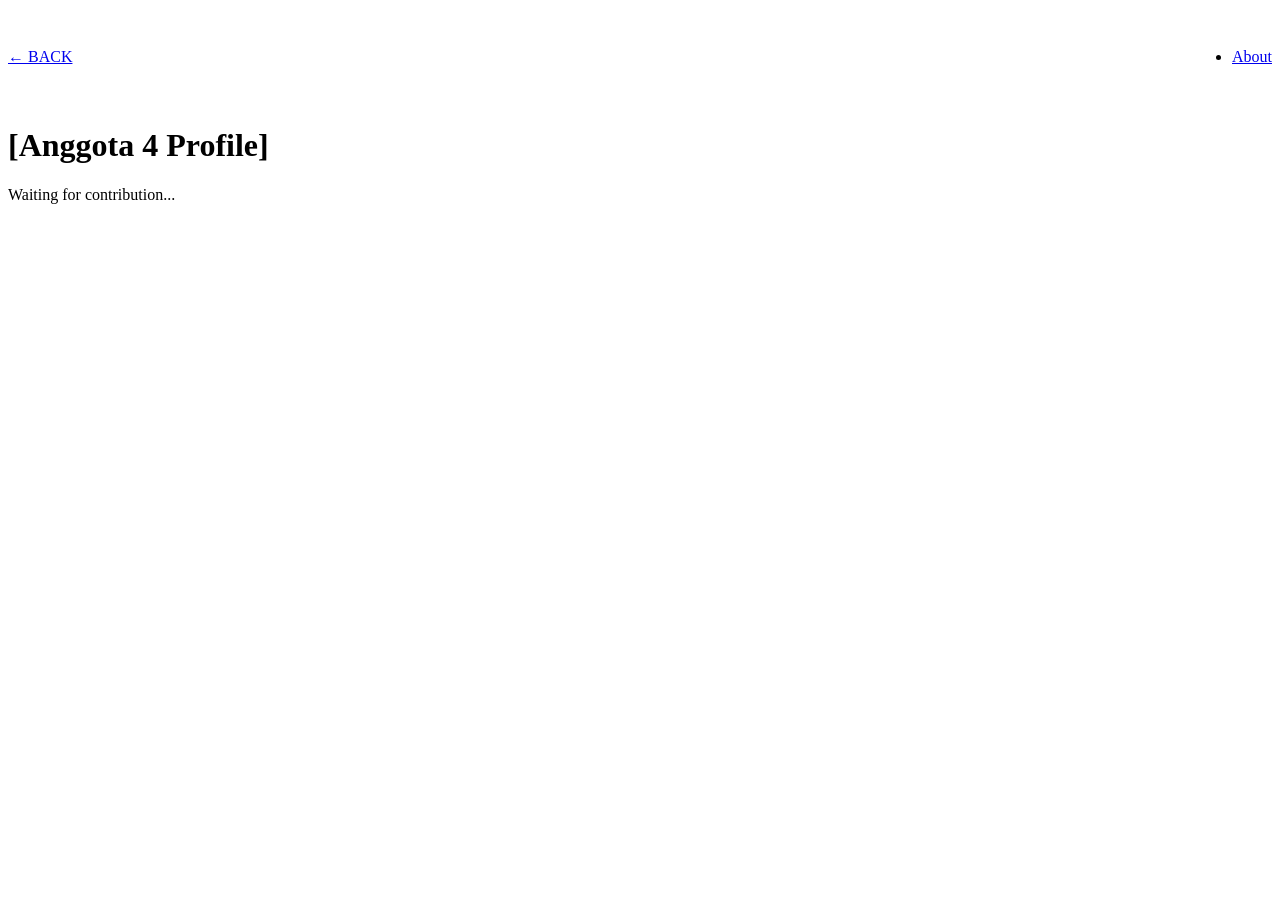
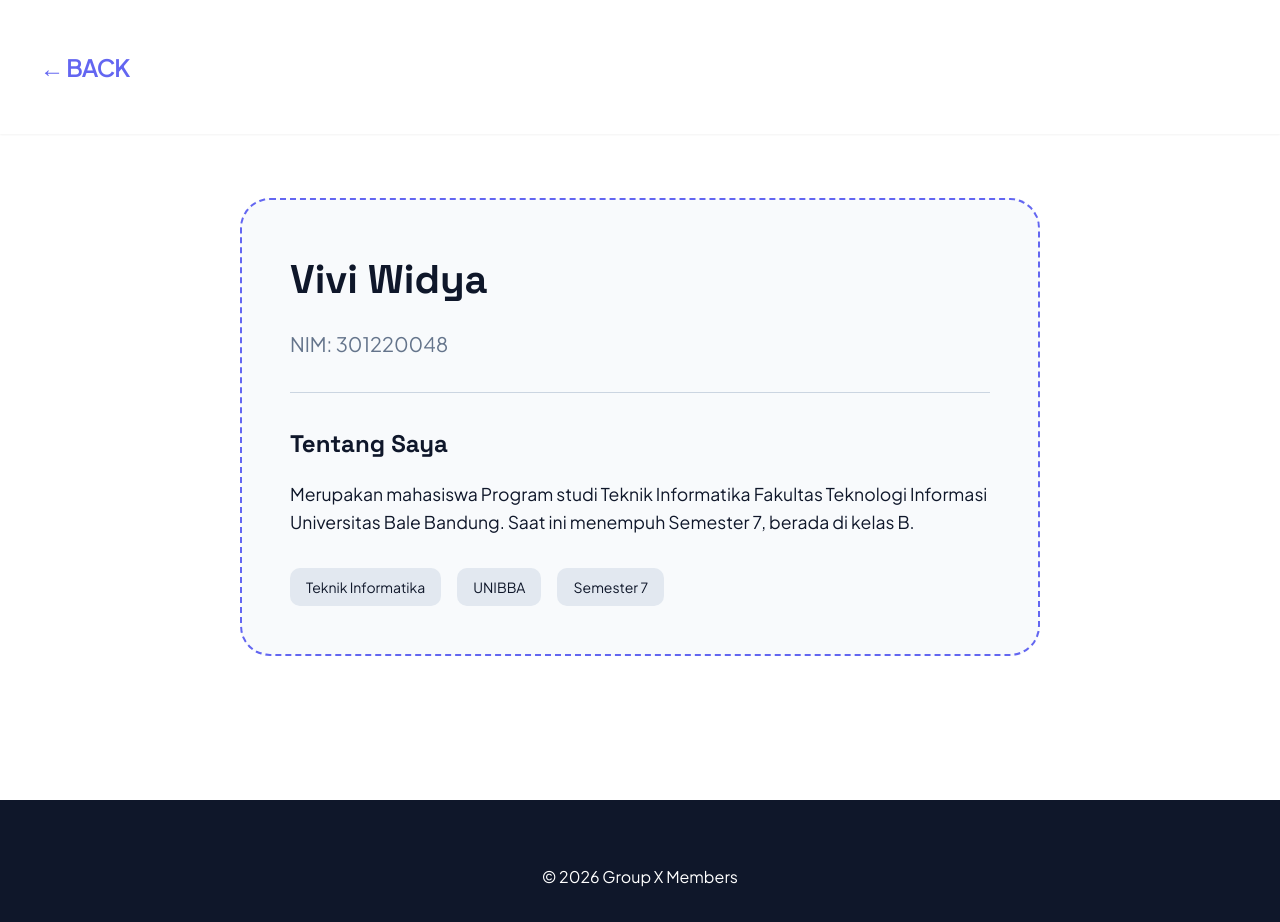
Before and after one commit to AndhikaMS/TugasBesar-PraktikumGit-Kelompok1, a plain HTML site: page members/anggota4.html in a window 1280 px wide. Before the commit the page ends 800 px from the top, so only its background shows below. Drawn offline with Linux system fonts and the light colour scheme.

Commit message:
1. Menambahkan identitas

```diff
--- a/members/anggota4.html
+++ b/members/anggota4.html
@@ -4,27 +4,61 @@
 <head>
     <meta charset="UTF-8">
     <meta name="viewport" content="width=device-width, initial-scale=1.0">
-    <title>Anggota 4 | Profile</title>
+    <title>Anggota 4 | Vivi Widya</title>
+    <!-- Google Fonts -->
+    <link rel="preconnect" href="https://fonts.googleapis.com">
+    <link rel="preconnect" href="https://fonts.gstatic.com" crossorigin>
     <link
         href="https://fonts.googleapis.com/css2?family=Plus+Jakarta+Sans:wght@400;600&family=Space+Grotesk:wght@700;800&display=swap"
         rel="stylesheet">
+    <!-- CSS -->
+    <link rel="stylesheet" href="../css/style.css">
     <link rel="stylesheet" href="../css/anggota4.css">
 </head>
 
-<body>
+<body style="background: white;">
     <header>
         <nav class="container"
             style="display: flex; justify-content: space-between; align-items: center; padding: 1.5rem 0;">
             <a href="../index.html" class="logo">← BACK</a>
-            <ul class="nav-links" style="display: flex; gap: 2rem;">
-                <li><a href="../index.html#about">About</a></li>
-            </ul>
         </nav>
     </header>
-    <main class="container">
-        <h1>[Anggota 4 Profile]</h1>
-        <p>Waiting for contribution...</p>
+
+    <main class="container" style="padding: 4rem 0;">
+        <div style="max-width: 800px; margin: 0 auto;">
+            <!-- Profile Card -->
+            <div class="profile-card"
+                style="padding: 3rem; background: var(--light); border-radius: 30px; border: 2px dashed var(--primary);">
+                <h1 style="font-size: 2.5rem; margin-bottom: 1rem;">Vivi Widya</h1>
+                <p style="font-size: 1.25rem; color: var(--secondary); margin-bottom: 2rem;">NIM: 301220048</p>
+
+                <hr style="border: none; border-top: 1px solid #cbd5e1; margin-bottom: 2rem;">
+
+                <h2 style="margin-bottom: 1rem;">Tentang Saya</h2>
+                <p style="margin-bottom: 2rem; font-size: 1.1rem; color: var(--dark);">
+                    Merupakan mahasiswa Program studi Teknik Informatika Fakultas Teknologi Informasi Universitas Bale
+                    Bandung. Saat ini menempuh Semester 7, berada di kelas B.
+                </p>
+
+                <div style="display: flex; gap: 1rem;">
+                    <span
+                        style="padding: 0.5rem 1rem; background: #e2e8f0; border-radius: 10px; font-size: 0.875rem;">Teknik
+                        Informatika</span>
+                    <span
+                        style="padding: 0.5rem 1rem; background: #e2e8f0; border-radius: 10px; font-size: 0.875rem;">UNIBBA</span>
+                    <span
+                        style="padding: 0.5rem 1rem; background: #e2e8f0; border-radius: 10px; font-size: 0.875rem;">Semester
+                        7</span>
+                </div>
+            </div>
+        </div>
     </main>
+
+    <footer>
+        <div class="container footer-content">
+            <p>&copy; 2026 Group X Members</p>
+        </div>
+    </footer>
 </body>
 
 </html>
```
